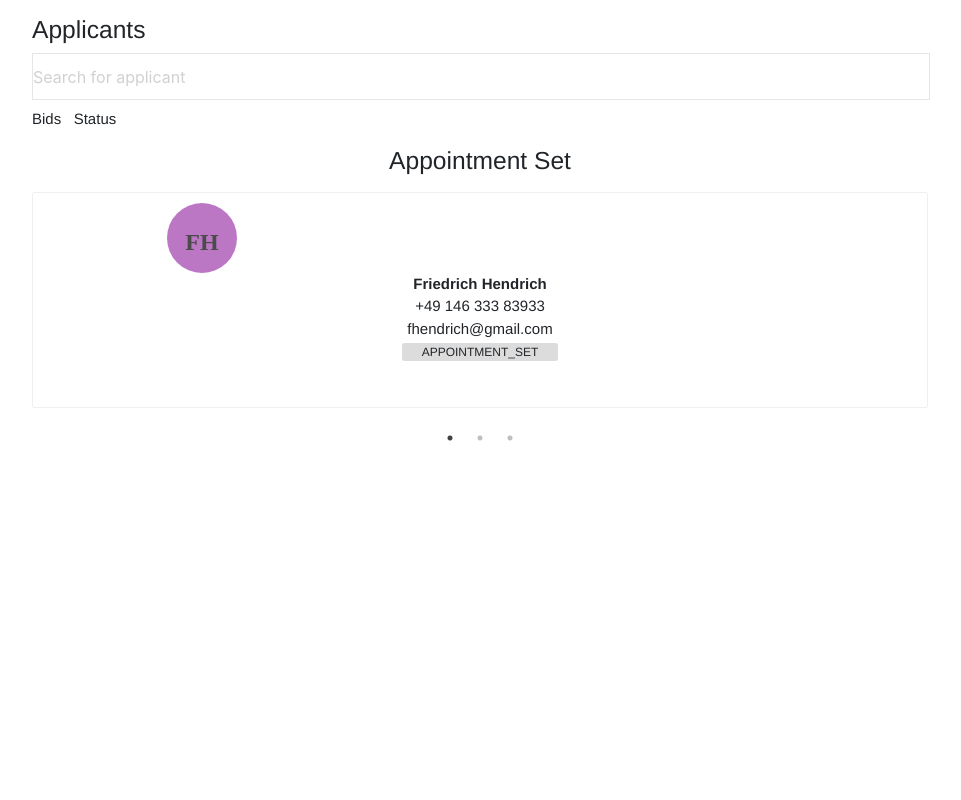
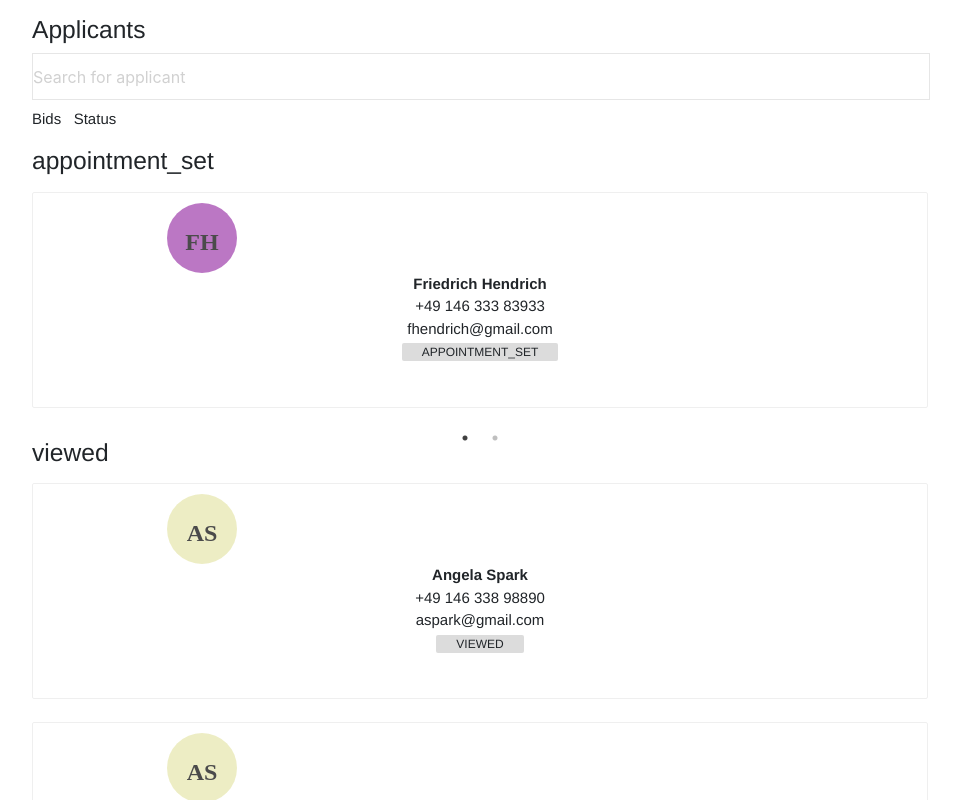
Before and after one commit to ApurvaZun/UserGroupSearch, a React app: page / in a window 1280 px wide. Shown: the top 800 px of the page, without its empty margins (160-1121 px from the left). Built offline with nearby package versions, Linux system fonts and the light colour scheme.

Commit message:
search applicants logic

```diff
--- /dev/null
+++ b/src/js/components/actions/applicantactions.js
@@ -0,0 +1,8 @@
+const APPLICANT_SEARCH = "APPLICANT_SEARCH";
+
+export const searchApp = value => {
+  return {
+    type: APPLICANT_SEARCH,
+    value
+  };
+};
--- a/src/js/components/appCard.js
+++ b/src/js/components/appCard.js
@@ -4,6 +4,16 @@ import "./card.scss";
 import Slider from "react-slick";
 
 class Appcard extends Component {
+  generateColor() {
+    return {
+      background:
+        "#" +
+        Math.random()
+          .toString(16)
+          .substr(-6)
+    };
+  }
+
   render() {
     const settings = {
       dots: true,
@@ -14,52 +24,48 @@ class Appcard extends Component {
       arrows: true
     };
 
-    let itemList = this.props.appointment_set.map(item => {
-      const style = {
-        backgroundColor: generateColor()
-      };
+    const group =
+      this.props.applicantSearch.length !== 0
+        ? this.props.applicantSearch
+        : this.props.applicants.reduce((r, a) => {
+            r[a.status] = [...(r[a.status] || []), a];
+            return r;
+          }, {});
 
-      const initials = item.firstName.substr(0, 1) + item.lastName.substr(0, 1);
-
-      return (
-        <div className="card" key={item.id}>
-          <i className="material-icons circle circle-init" style={style}>
-            <span className="avatar-initials">{initials}</span>
+    return Object.keys(group).map(status => (
+      <div className="container" key={status}>
+        <h5>{status}</h5>
+        <Slider {...settings}>
+          {group[status].map(applicants => (
+            <div className="card" key={applicants.id}>
+              <i
+                className="material-icons circle circle-init"
+                style={this.generateColor()}
+              >
+                <span className="avatar-initials">
+                  {applicants.firstName.substr(0, 1) +
+                    applicants.lastName.substr(0, 1)}
+                </span>
               </i>
-
               <div className="card-content">
                 <p className="applicant-name">
-              {item.firstName} {item.lastName}
+                  {applicants.firstName} {applicants.lastName}
                 </p>
-            <p> {item.telNo} </p>
-            <p>{item.email}</p>
-            <p className="applicant-status">{item.status}</p>
+                <p> {applicants.telNo} </p> <p>{applicants.email}</p>
+                <p className="applicant-status">{applicants.status}</p>
               </div>
             </div>
-      );
-    });
-
-    return (
-      <div className="container">
-        <h5 className="center">{this.props.title}</h5>
-        <Slider {...settings}>{itemList} </Slider>
+          ))}
+        </Slider>
       </div>
-    );
+    ));
   }
 }
 
-const generateColor = () => {
-  return (
-    "#" +
-    Math.random()
-      .toString(16)
-      .substr(-6)
-  );
-};
-
 const mapStateToProps = state => {
   return {
-    appointment_set: state.appointment_set
+    applicants: state.applicants,
+    applicantSearch: state.applicantSearch
   };
 };
 
--- a/src/js/components/card.scss
+++ b/src/js/components/card.scss
@@ -36,6 +36,3 @@
   text-transform: uppercase;
   font-size: 12px;
 }
-.search-applicant {
-  border: 1px solid #e6e6e6;
-}
--- a/src/js/components/header.js
+++ b/src/js/components/header.js
@@ -1,21 +1,16 @@
 import React, { Component } from "react";
 import "./header.scss";
+import { connect } from "react-redux";
+import { searchApp } from "./actions/applicantactions";
 
 class Header extends Component {
   constructor() {
     super();
-
-    this.state = {
-      value: ""
-    };
+    this.handleInputChange = this.handleInputChange.bind(this);
   }
 
   handleInputChange(events) {
-    debugger;
-    const query = event.target.value;
-    this.setState({
-      value: query
-    });
+    this.props.searchApp(events.target.value);
   }
 
   render() {
@@ -26,7 +21,6 @@ class Header extends Component {
           <input
             placeholder="Search for applicant"
             className="search-applicant"
-            value={this.state.value}
             onChange={this.handleInputChange}
           />
         </form>
@@ -37,4 +31,15 @@ class Header extends Component {
   }
 }
 
-export default Header;
+const mapDispatchToProps = dispatch => {
+  return {
+    searchApp: value => {
+      dispatch(searchApp(value));
+    }
+  };
+};
+
+export default connect(
+  null,
+  mapDispatchToProps
+)(Header);
--- a/src/js/components/header.scss
+++ b/src/js/components/header.scss
@@ -1,4 +1,9 @@
 input.search-applicant {
   border: 1px solid #e6e6e6;
   font-size: 16px;
+
+  &:focus {
+    border-bottom: 1px solid #e6e6e6 !important;
+    box-shadow: 0 1px 0 0 #e6e6e6 !important;
+  }
 }
--- a/src/js/components/reducers/applicantsReducers.js
+++ b/src/js/components/reducers/applicantsReducers.js
@@ -1,5 +1,5 @@
 const initState = {
-  appointment_set: [
+  applicants: [
     {
       id: 1,
       firstName: "Friedrich",
@@ -24,43 +24,32 @@ const initState = {
       lastName: "Spark",
       telNo: "+49 146 338 98890",
       email: "aspark@gmail.com",
-      status: "appointment_set",
+      status: "viewed",
       bid: 0
     }
   ],
-  viewed: [
-    {
-      id: 4,
-      firstName: "Max",
-      lastName: "Mustermann",
-      telNo: "+49 146 393 87765",
-      email: "mmustermann@gmail.com",
-      status: "viewed",
-      bid: 0
-    },
-    {
-      id: 5,
-      firstName: "Olive",
-      lastName: "Yew",
-      telNo: "+49 146 398 98765",
-      email: "oyew@gmail.com",
-      status: "viewed",
-      bid: 0
-    },
-    {
-      id: 6,
-      firstName: "Aida",
-      lastName: "Bugg",
-      telNo: "+49 146 345 98007",
-      email: "abugg@gmail.com",
-      status: "viewed",
-      bid: 0
-    }
-  ]
+  applicantSearch: []
 };
 
 const applicantReducers = (state = initState, action) => {
-  return state;
+  if (action.type === "APPLICANT_SEARCH") {
+    let group = state.applicants
+      .filter(
+        applicantsMatch =>
+          applicantsMatch.firstName.toLowerCase().startsWith(action.value) ||
+          applicantsMatch.lastName.toLowerCase().startsWith(action.value) ||
+          applicantsMatch.email.toLowerCase().startsWith(action.value)
+      )
+      .reduce((r, a) => {
+        r[a.status] = [...(r[a.status] || []), a];
+        return r;
+      }, {});
+
+    return {
+      ...state,
+      applicantSearch: group
+    };
+  } else return state;
 };
 
 export default applicantReducers;
```
Lines whose indentation alone changed are shown as unchanged.
